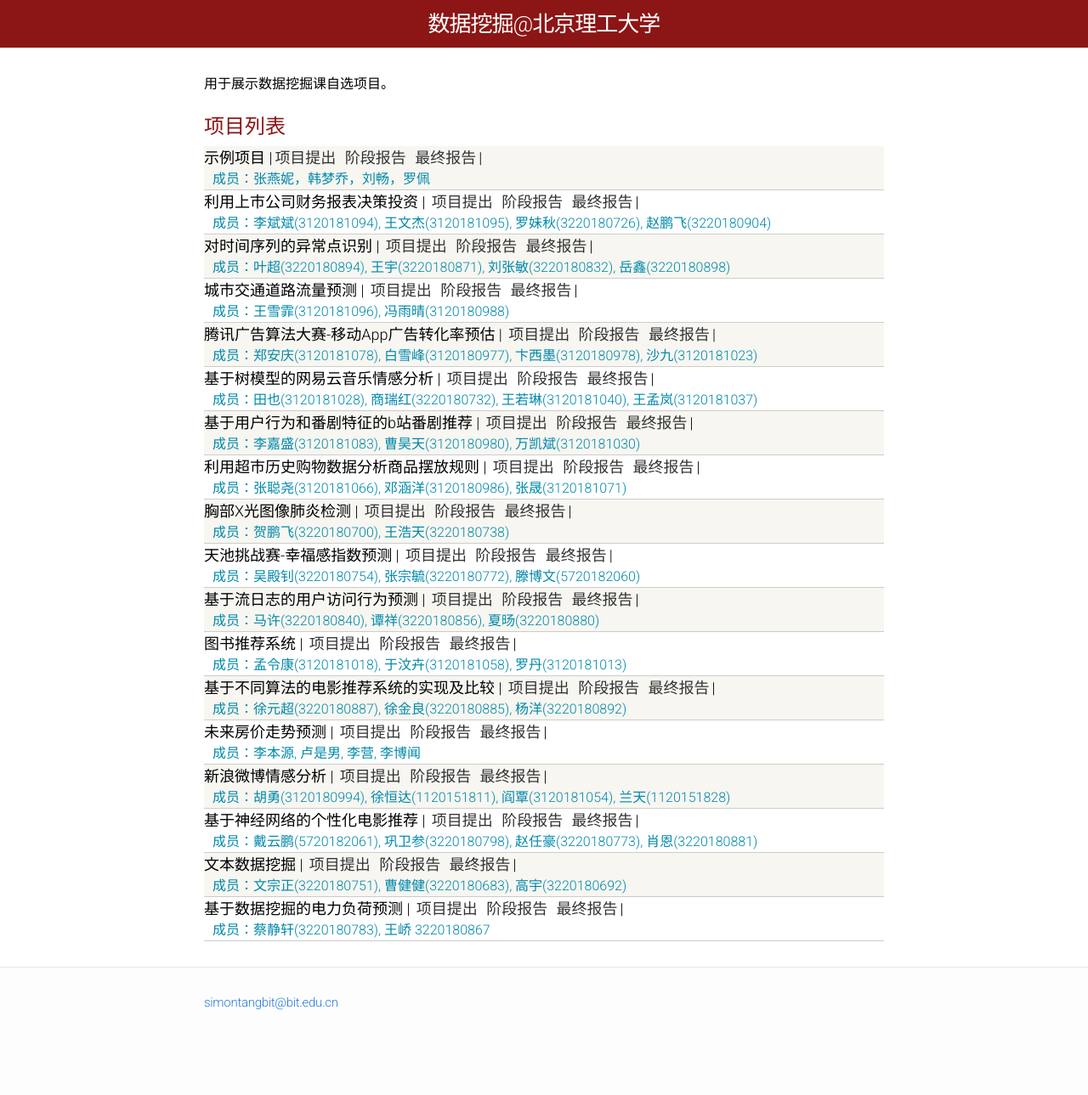
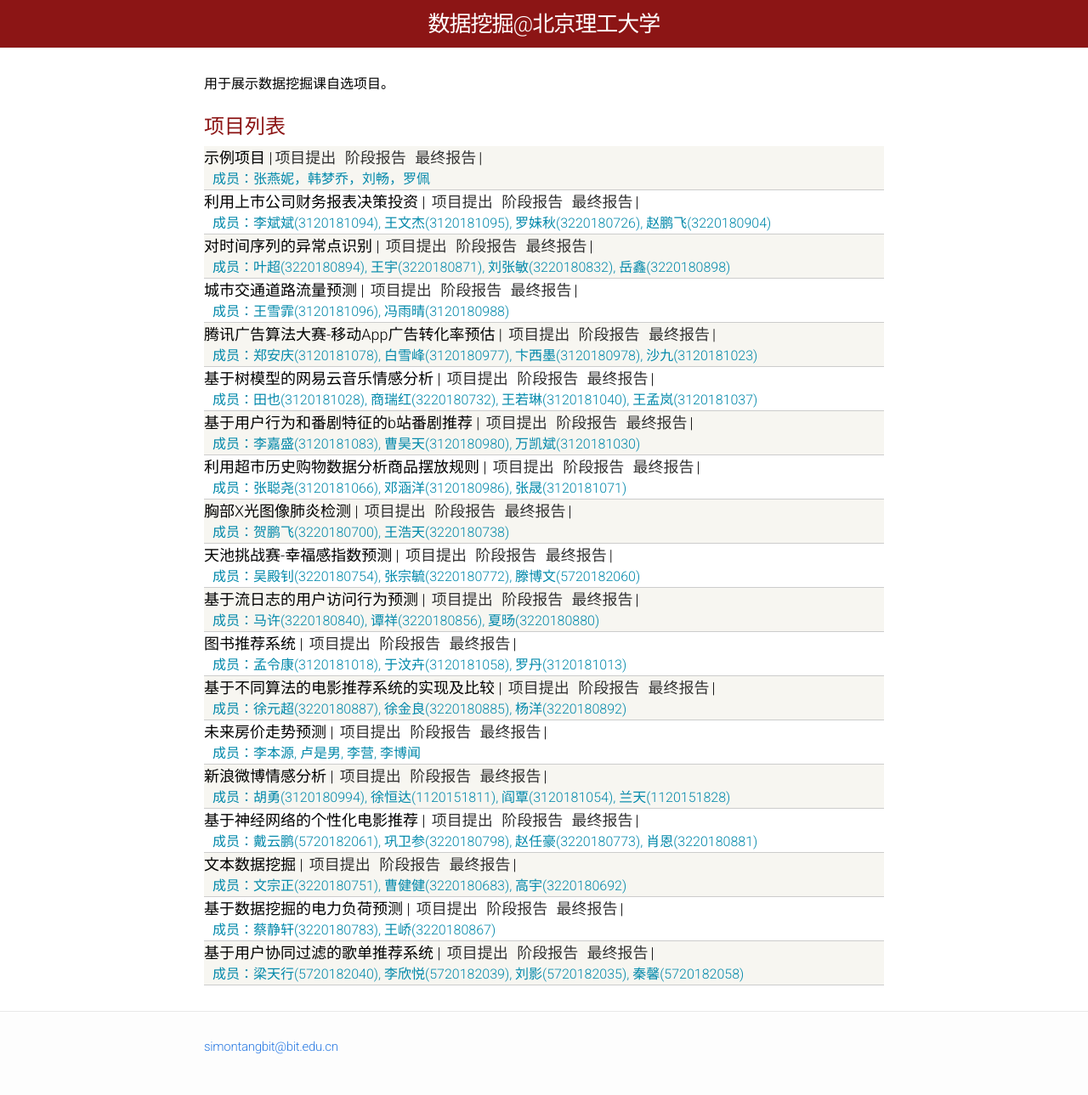
Before and after one commit to BITDM/bitdm.github.io, a Jekyll site: the page built from 2019/projects/index.html, in a window 1280 px wide. Shown: the whole page at 85% size. Built offline with Jekyll 4.4.1, drawn with Linux system fonts in a browser that asks for light colours; before the commit the page ends 1237 px from its top, so only the background shows below that.

Commit message:
添加第18组信息

```diff
--- a/2019/projects/index.html
+++ b/2019/projects/index.html
@@ -154,7 +154,16 @@ layout: default
       <a href="/2019/projects/p17/proposal/">项目提出</a>
       <a href="#">阶段报告</a>
       <a href="#">最终报告</a>|
-      <div class="kw">成员：蔡静轩(3220180783), 王峤 3220180867</div>
+      <div class="kw">成员：蔡静轩(3220180783), 王峤(3220180867)</div>
     </div>
+
+    <div class="materials-item">
+      基于用户协同过滤的歌单推荐系统 |
+      <a href="/2019/projects/p18/proposal/">项目提出</a>
+      <a href="#">阶段报告</a>
+      <a href="#">最终报告</a>|
+      <div class="kw">成员：梁天行(5720182040), 李欣悦(5720182039), 刘影(5720182035), 秦馨(5720182058)</div>
+    </div>
+
   </div>
 </div>
```
Also changed, not shown: 2019/projects/P18/proposal.md (added, +29 -0 lines).
